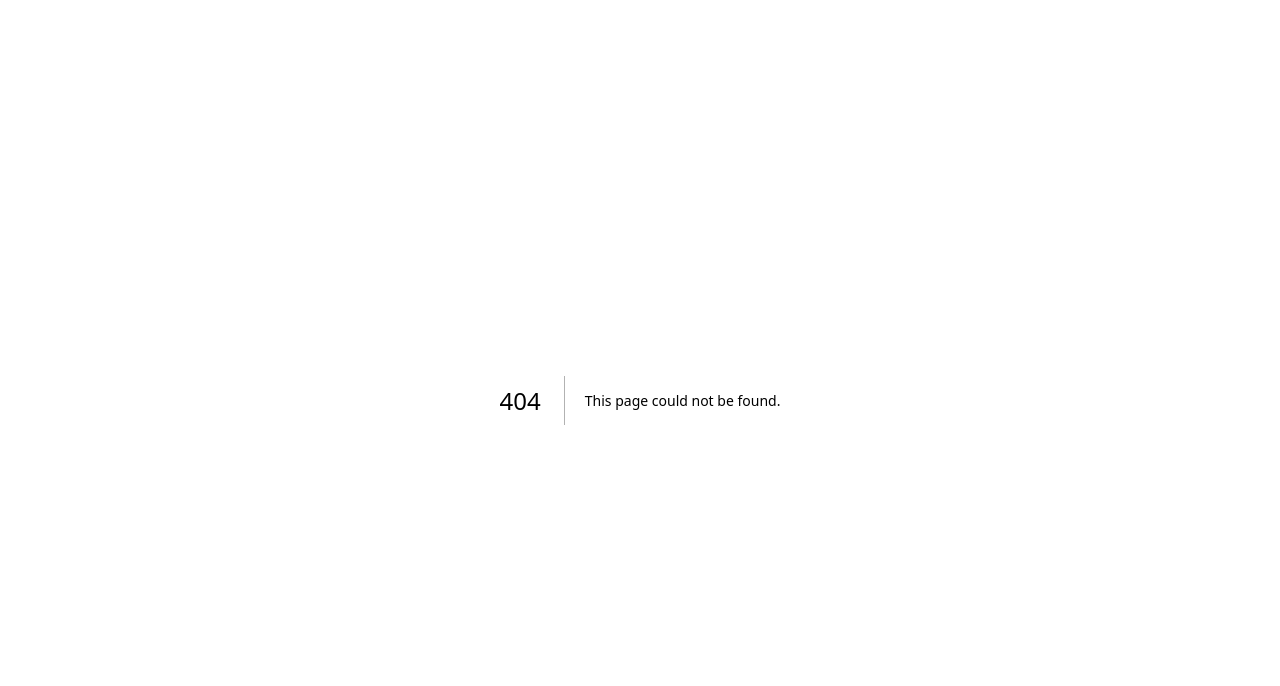
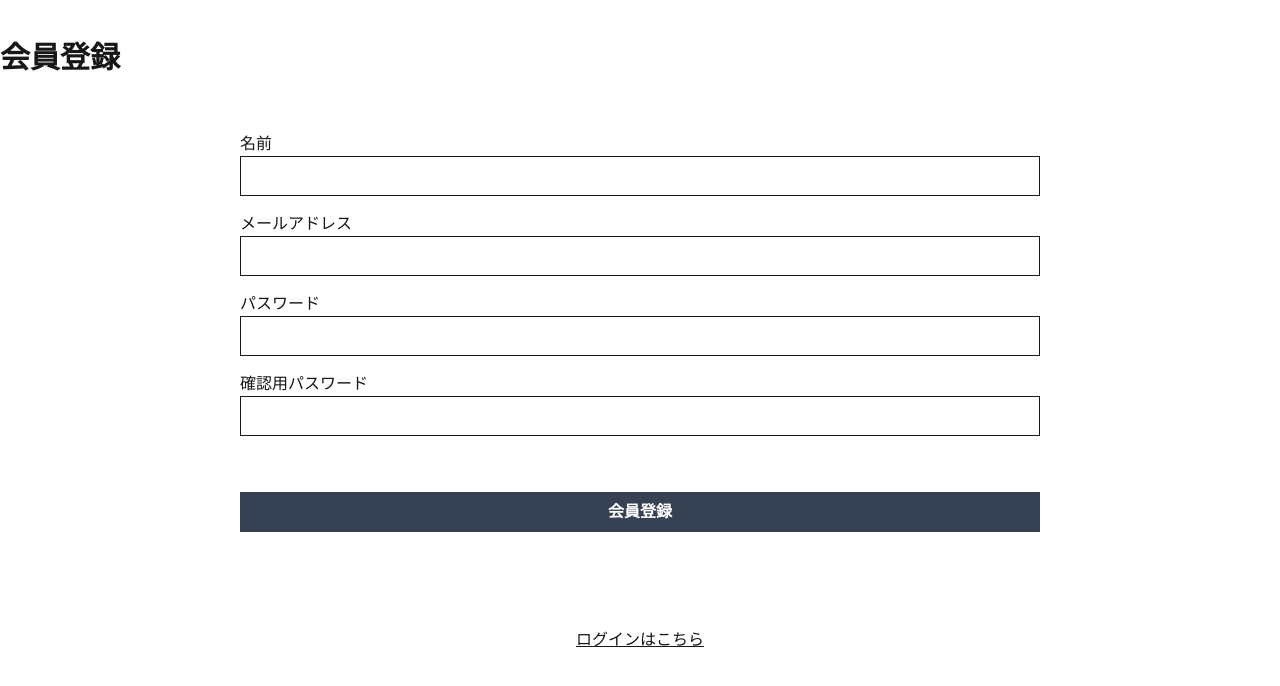
Before and after one commit to tsugumi-0406/miteruyo, a Next.js app in the folder frontend/: page /register in a window 1280 px wide. Before the commit this address had no page. Shown: the top 686 px of the page. Built offline with nearby package versions, Linux system fonts and the light colour scheme.

Commit message:
会員登録画面の作成

```diff
--- /dev/null
+++ b/frontend/app/register/page.tsx
@@ -0,0 +1,22 @@
+import LoginButton from "../components/button";
+import Input from "../components/input";
+
+function App() {
+  return (
+    <div className="grid grid-cols-1 gap-4">
+      <h1 className="font-bold text-3xl py-10">会員登録</h1>
+      <Input label="名前" />
+      <Input label="メールアドレス" />
+      <Input label="パスワード" />
+      <Input label="確認用パスワード" />
+      <LoginButton inner="会員登録" />
+      <div className="text-center my-10">
+        <a href="" className="underline">
+          ログインはこちら
+        </a>
+      </div>
+    </div>
+  );
+}
+
+export default App;
```
